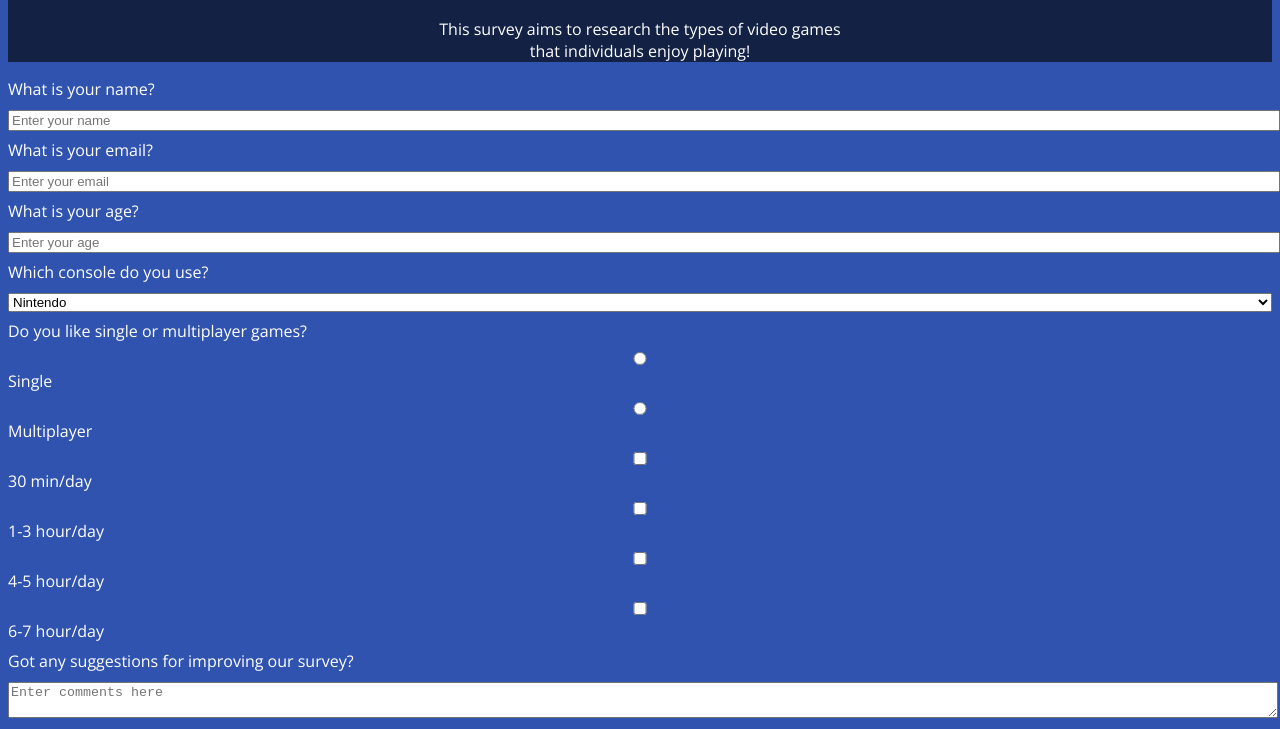
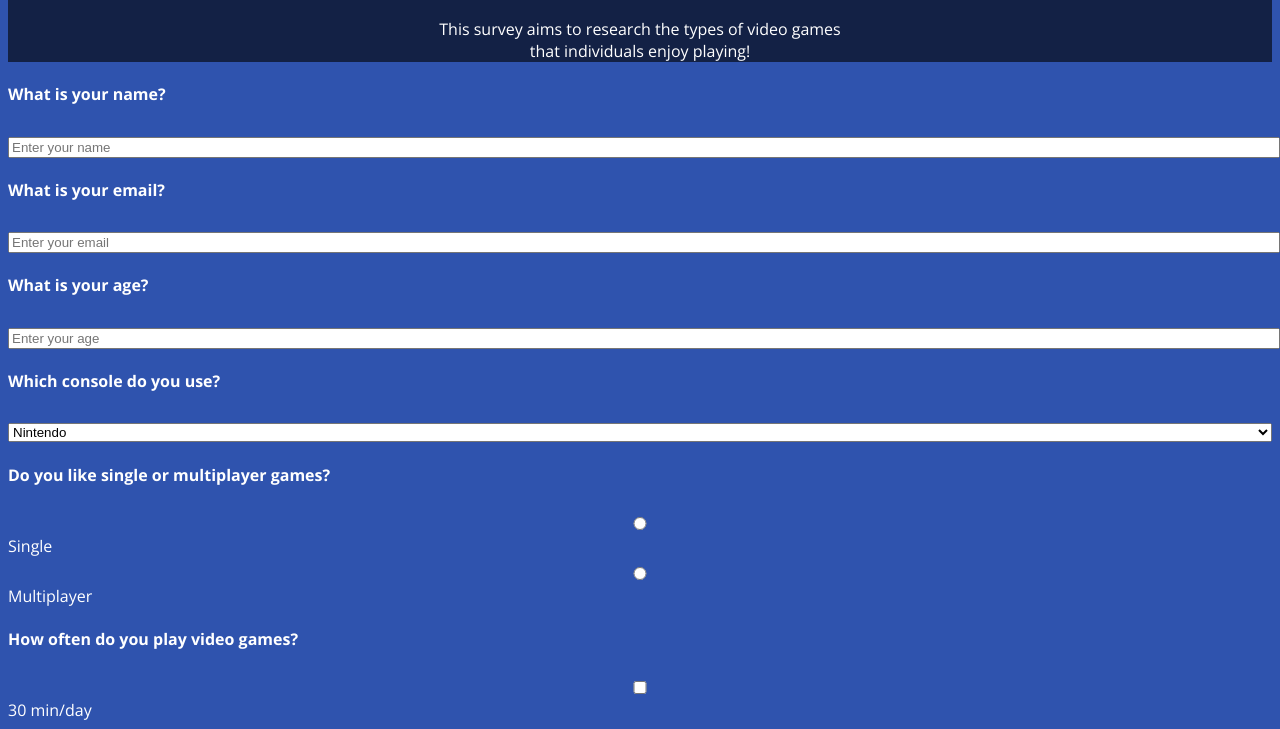
Before and after one commit to cnovo184/survey-form-certification-project, a plain HTML site: page index.html in a window 1280 px wide. Shown: the part 55-784 px from the top of the page. Drawn offline with nearby package versions, Linux system fonts and the light colour scheme.

Commit message:
completed survey

```diff
--- a/index.html
+++ b/index.html
@@ -15,13 +15,13 @@
     </section>
 
     <form id="survey-form">
-    <label id="name-label">What is your name?<input id="name"type="text"placeholder="Enter your name"required>
+      <label id="name-label"><h4>What is your name?</h4><input id="name"type="text"placeholder="Enter your name"required>
     <br>
-    <label id="email-label">What is your email?<input id="email" type="email"placeholder="Enter your email"required>
+      <label id="email-label"><h4>What is your email?</h4><input id="email" type="email"placeholder="Enter your email"required>
     <br>
-    <label id="number-label">What is your age?<input id="number"type="number"placeholder="Enter your age" min=13 max=100 required>
+        <label id="number-label"><h4>What is your age?</h4><input id="number"type="number"placeholder="Enter your age" min=13 max=100 required>
     <br>
-    <label id="console-label">Which console do you use?
+          <label id="console-label"><h4>Which console do you use?</h4>
     <select id="dropdown">
       <option>Nintendo</option>
       <option>Playstation</option>
@@ -30,16 +30,17 @@
       <option>Old School</option>
     </select>
     <br>
-    <label id="sm-label">Do you like single or multiplayer games?
+            <label id="sm-label"><h4>Do you like single or multiplayer games?</h4>
     <input type="radio"name="single-or-multi"value="single">Single
     <input type="radio"name="single-or-multi"value="multi">Multiplayer<br>
+              <label id ="hour-per-day"><h4>How often do you play video games?</h4>
     <input type="checkbox"name="hours-per-day"value="halfhour">30 min/day
     <input type="checkbox"name="hours-per-day"value="one-threehour">1-3 hour/day
     <br>
     <input type="checkbox"name="hours-per-day"value="four-fivehour">4-5 hour/day
     <input type="checkbox"name="hours-per-day"value="six-sevenhour">6-7 hour/day
     <br>
-    <label id="survey-comment">Got any suggestions for improving our survey?
+                <label id="survey-comment"><h4>Any suggestions for improving our survey?</h4>
     <textarea placeholder="Enter comments here"></textarea>
     <br>
     <button id="submit"type="submit">Submit Survey</button>
--- a/styles.css
+++ b/styles.css
@@ -25,7 +25,7 @@
 }
 label{
   display:block;
-    margin:0.5rem 0;
+  margin:1rem 0;
 }
 input,textarea,select{
   width:100%;
```
Lines whose indentation alone changed are shown as unchanged.
